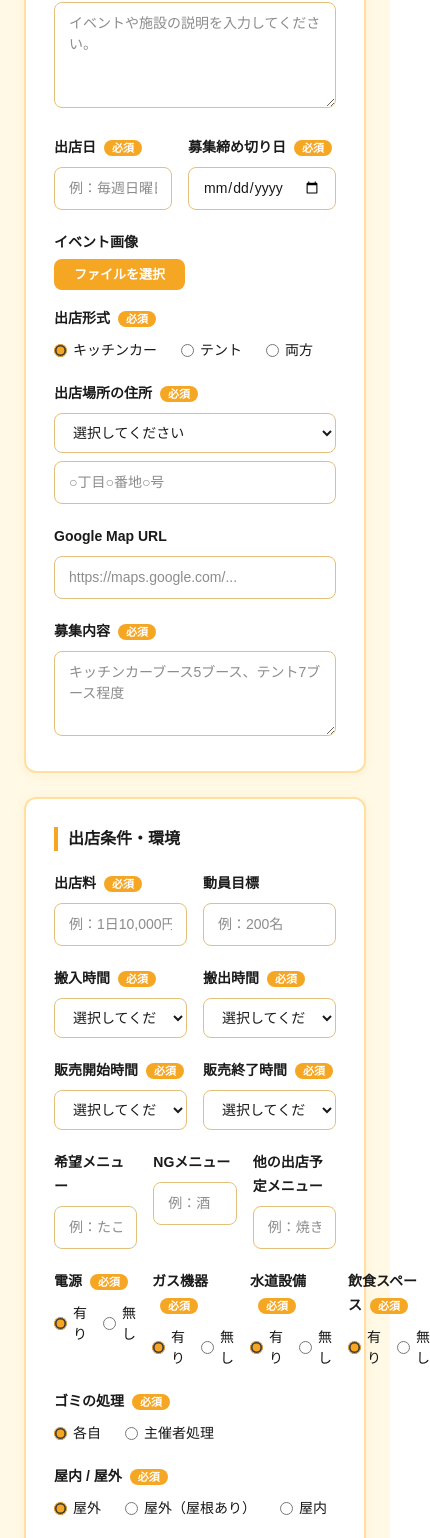
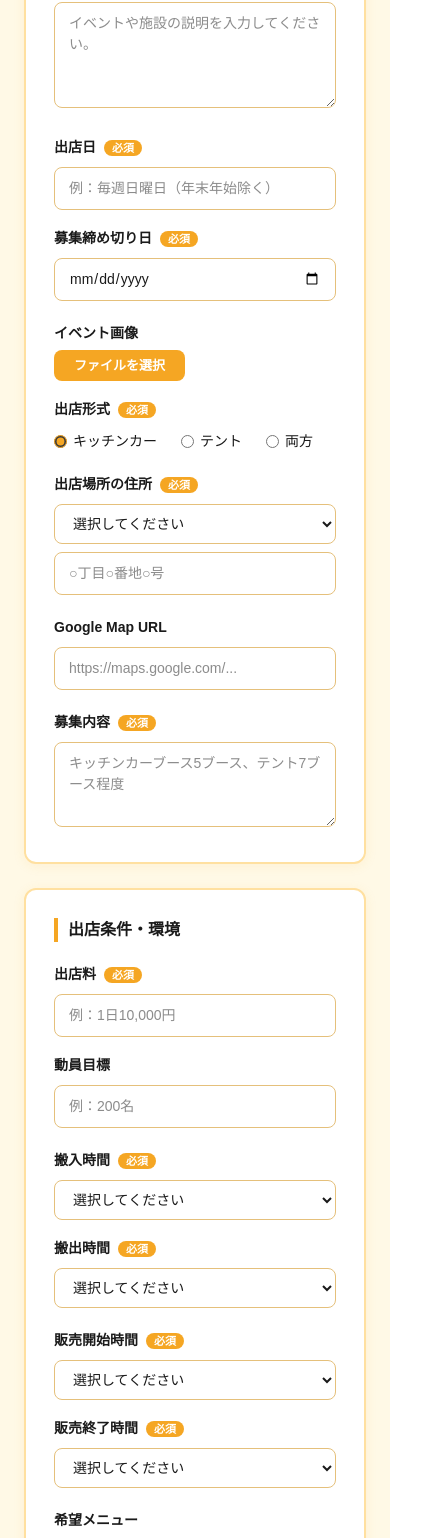
Before and after one commit to rinfuku0917/shutten-connect-navi, a Next.js app: page /dashboard/host/new-place in a window 390 px wide. Shown: the part 417-1955 px from the top of the page, 430 px wide, since content can reach past the window. Built offline with nearby package versions, Linux system fonts and the light colour scheme.

Commit message:
make host new-place form mobile responsive

```diff
--- a/app/dashboard/host/new-place/page.tsx
+++ b/app/dashboard/host/new-place/page.tsx
@@ -55,7 +55,7 @@ export default function NewPlacePage() {
               <textarea value={form.summary} onChange={e=>set('summary',e.target.value)} placeholder='イベントや施設の説明を入力してください。' rows={4} style={{width:'100%',border:'1px solid #E5C07B',borderRadius:'8px',padding:'10px 14px',fontSize:'14px',marginTop:'8px',boxSizing:'border-box',color:'#1a1a1a',background:'#fff',resize:'vertical'}}/>
             </div>
 
-            <div style={{display:'grid',gridTemplateColumns:'1fr 1fr',gap:'16px',marginBottom:'20px'}}>
+            <div className='form-grid-2' style={{display:'grid',gridTemplateColumns:'1fr 1fr',gap:'16px',marginBottom:'20px'}}>
               <div>
                 <label style={{fontWeight:'700',fontSize:'14px',color:'#1a1a1a'}}>出店日{req}</label>
                 <input value={form.date} onChange={e=>set('date',e.target.value)} placeholder='例：毎週日曜日（年末年始除く）' style={{width:'100%',border:'1px solid #E5C07B',borderRadius:'8px',padding:'10px 14px',fontSize:'14px',marginTop:'8px',boxSizing:'border-box',color:'#1a1a1a',background:'#fff'}}/>
@@ -107,7 +107,7 @@ export default function NewPlacePage() {
           <div style={{background:'#fff',borderRadius:'12px',border:'2px solid #FFE0A0',padding:'28px',boxShadow:'0 2px 12px rgba(245,166,35,0.1)'}}>
             <h2 style={{fontSize:'16px',fontWeight:'900',marginBottom:'20px',borderLeft:'4px solid #F5A623',paddingLeft:'10px',color:'#1a1a1a'}}>出店条件・環境</h2>
 
-            <div style={{display:'grid',gridTemplateColumns:'1fr 1fr',gap:'16px',marginBottom:'20px'}}>
+            <div className='form-grid-2' style={{display:'grid',gridTemplateColumns:'1fr 1fr',gap:'16px',marginBottom:'20px'}}>
               <div>
                 <label style={{fontWeight:'700',fontSize:'14px',color:'#1a1a1a'}}>出店料{req}</label>
                 <input value={form.fee} onChange={e=>set('fee',e.target.value)} placeholder='例：1日10,000円' style={{width:'100%',border:'1px solid #E5C07B',borderRadius:'8px',padding:'10px 14px',fontSize:'14px',marginTop:'8px',boxSizing:'border-box',color:'#1a1a1a',background:'#fff'}}/>
@@ -118,7 +118,7 @@ export default function NewPlacePage() {
               </div>
             </div>
 
-            <div style={{display:'grid',gridTemplateColumns:'1fr 1fr',gap:'16px',marginBottom:'20px'}}>
+            <div className='form-grid-2' style={{display:'grid',gridTemplateColumns:'1fr 1fr',gap:'16px',marginBottom:'20px'}}>
               <div>
                 <label style={{fontWeight:'700',fontSize:'14px',color:'#1a1a1a'}}>搬入時間{req}</label>
                 <select value={form.loadIn} onChange={e=>set('loadIn',e.target.value)} style={{width:'100%',border:'1px solid #E5C07B',borderRadius:'8px',padding:'10px 14px',fontSize:'14px',marginTop:'8px',boxSizing:'border-box',color:'#1a1a1a',background:'#fff'}}>
@@ -133,7 +133,7 @@ export default function NewPlacePage() {
               </div>
             </div>
 
-            <div style={{display:'grid',gridTemplateColumns:'1fr 1fr',gap:'16px',marginBottom:'20px'}}>
+            <div className='form-grid-2' style={{display:'grid',gridTemplateColumns:'1fr 1fr',gap:'16px',marginBottom:'20px'}}>
               <div>
                 <label style={{fontWeight:'700',fontSize:'14px',color:'#1a1a1a'}}>販売開始時間{req}</label>
                 <select value={form.startTime} onChange={e=>set('startTime',e.target.value)} style={{width:'100%',border:'1px solid #E5C07B',borderRadius:'8px',padding:'10px 14px',fontSize:'14px',marginTop:'8px',boxSizing:'border-box',color:'#1a1a1a',background:'#fff'}}>
@@ -148,7 +148,7 @@ export default function NewPlacePage() {
               </div>
             </div>
 
-            <div style={{display:'grid',gridTemplateColumns:'1fr 1fr 1fr',gap:'16px',marginBottom:'20px'}}>
+            <div className='form-grid-3' style={{display:'grid',gridTemplateColumns:'1fr 1fr 1fr',gap:'16px',marginBottom:'20px'}}>
               <div>
                 <label style={{fontWeight:'700',fontSize:'14px',color:'#1a1a1a'}}>希望メニュー</label>
                 <input value={form.menuWant} onChange={e=>set('menuWant',e.target.value)} placeholder='例：たこ焼き、クレープ' style={{width:'100%',border:'1px solid #E5C07B',borderRadius:'8px',padding:'10px 14px',fontSize:'14px',marginTop:'8px',boxSizing:'border-box',color:'#1a1a1a',background:'#fff'}}/>
@@ -163,7 +163,7 @@ export default function NewPlacePage() {
               </div>
             </div>
 
-            <div style={{display:'grid',gridTemplateColumns:'repeat(4,1fr)',gap:'16px',marginBottom:'20px'}}>
+            <div className='form-grid-4' style={{display:'grid',gridTemplateColumns:'repeat(4,1fr)',gap:'16px',marginBottom:'20px'}}>
               {[{k:'power',l:'電源'},{k:'gas',l:'ガス機器'},{k:'water',l:'水道設備'},{k:'eatSpace',l:'飲食スペース'}].map(item=>(
                 <div key={item.k}>
                   <label style={{fontWeight:'700',fontSize:'14px',color:'#1a1a1a'}}>{item.l}{req}</label>
@@ -211,7 +211,7 @@ export default function NewPlacePage() {
               </div>
             </div>
 
-            <div style={{display:'grid',gridTemplateColumns:'1fr 1fr',gap:'16px',marginBottom:'20px'}}>
+            <div className='form-grid-2' style={{display:'grid',gridTemplateColumns:'1fr 1fr',gap:'16px',marginBottom:'20px'}}>
               <div>
                 <label style={{fontWeight:'700',fontSize:'14px',color:'#1a1a1a'}}>過去の開催実績</label>
                 <div style={{display:'flex',gap:'24px',marginTop:'10px'}}>
--- a/app/globals.css
+++ b/app/globals.css
@@ -57,3 +57,9 @@ img { max-width: 100%; height: auto; }
 .admin-table-wrap { overflow-x: auto; }
 .admin-table-wrap table { min-width: 640px; }
 .admin-table-wrap td, .admin-table-wrap th { white-space: nowrap; }
+
+
+/* 登録フォームのグリッド: スマホで1列に畳む */
+@media (max-width: 640px) {
+  .form-grid-2, .form-grid-3, .form-grid-4 { grid-template-columns: 1fr !important; }
+}
```
